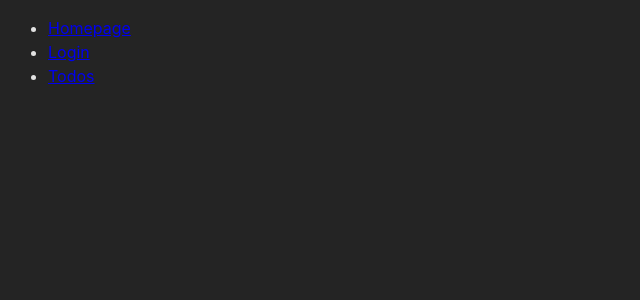
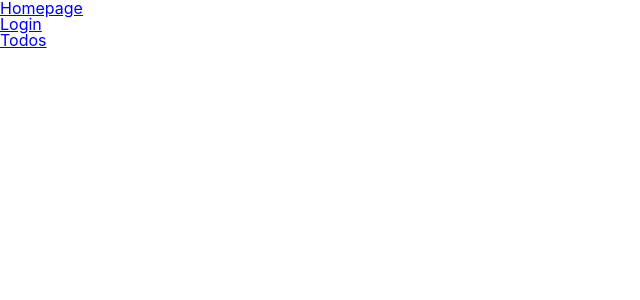
Before and after one commit to donezombie/react-boider-plate-ts, a React (Vite) app: page / in a window 1280 px wide. Shown: the top 300 px of the page, without its empty margins (0-640 px from the left). Built offline with nearby package versions, Linux system fonts and the light colour scheme.

Commit message:
Add SASS

```diff
--- a/package.json
+++ b/package.json
@@ -35,6 +35,7 @@
     "eslint-config-prettier": "^8.6.0",
     "eslint-plugin-prettier": "^4.2.1",
     "eslint-plugin-react": "^7.32.2",
+    "sass": "^1.58.0",
     "typescript": "^4.9.3",
     "vite": "^4.1.0",
     "vite-tsconfig-paths": "^4.0.5",
--- a/src/index.css
+++ b/src/index.css
@@ -1,12 +1,5 @@
 :root {
   font-family: Inter, system-ui, Avenir, Helvetica, Arial, sans-serif;
-    line-height: 1.5;
-    font-weight: 400;
-
-    color-scheme: light dark;
-    color: rgba(255, 255, 255, 0.87);
-    background-color: #242424;
-
   font-synthesis: none;
   text-rendering: optimizeLegibility;
   -webkit-font-smoothing: antialiased;
--- a/src/main.tsx
+++ b/src/main.tsx
@@ -7,6 +7,7 @@
 const queryClient = new QueryClient();
 
 import './index.css';
+import './styles/styles.scss';
 
 ReactDOM.createRoot(document.getElementById('root') as HTMLElement).render(
   <React.StrictMode>
--- a/src/providers/AuthenticationProvider.tsx
+++ b/src/providers/AuthenticationProvider.tsx
@@ -14,6 +14,7 @@
   | { type: 'LOGIN_SUCCESS'; token: string }
   | { type: 'LOGGING_OUT_SUCCESS' }
   | { type: 'LOGGING_OUT_FAILED' };
+
 type State = {
   token: string;
   isLogged: boolean;
--- /dev/null
+++ b/src/styles/mixins.scss
@@ -0,0 +1,17 @@
+@mixin mobile {
+  @media (max-width: 496) {
+    @content;
+  }
+}
+
+@mixin tablet {
+  @media (min-width: 768px) {
+    @content;
+  }
+}
+
+@mixin desktop {
+  @media (min-width: 1200px) {
+    @content;
+  }
+}
--- /dev/null
+++ b/src/styles/reset.scss
@@ -0,0 +1,141 @@
+/* http://meyerweb.com/eric/tools/css/reset/
+   v2.0 | 20110126
+   License: none (public domain)
+*/
+
+html,
+body,
+div,
+span,
+applet,
+object,
+iframe,
+h1,
+h2,
+h3,
+h4,
+h5,
+h6,
+p,
+blockquote,
+pre,
+a,
+abbr,
+acronym,
+address,
+big,
+cite,
+code,
+del,
+dfn,
+em,
+img,
+ins,
+kbd,
+q,
+s,
+samp,
+small,
+strike,
+strong,
+sub,
+sup,
+tt,
+var,
+b,
+u,
+i,
+center,
+dl,
+dt,
+dd,
+ol,
+ul,
+li,
+fieldset,
+form,
+label,
+legend,
+table,
+caption,
+tbody,
+tfoot,
+thead,
+tr,
+th,
+td,
+article,
+aside,
+canvas,
+details,
+embed,
+figure,
+figcaption,
+footer,
+header,
+hgroup,
+menu,
+nav,
+output,
+ruby,
+section,
+summary,
+time,
+mark,
+audio,
+video {
+  margin: 0;
+  padding: 0;
+  border: 0;
+  font-size: 100%;
+  font: inherit;
+  vertical-align: baseline;
+}
+/* HTML5 display-role reset for older browsers */
+article,
+aside,
+details,
+figcaption,
+figure,
+footer,
+header,
+hgroup,
+menu,
+nav,
+section {
+  display: block;
+}
+body {
+  line-height: 1;
+}
+ol,
+ul {
+  list-style: none;
+}
+blockquote,
+q {
+  quotes: none;
+}
+blockquote:before,
+blockquote:after,
+q:before,
+q:after {
+  content: '';
+  content: none;
+}
+table {
+  border-collapse: collapse;
+  border-spacing: 0;
+}
+
+html body .app.flex-row.align-items-center {
+  height: 100vh;
+}
+
+// ie11 floating footer temp fix, react only
+@media screen and (-ms-high-contrast: active), (-ms-high-contrast: none) {
+  #root {
+    display: flex;
+    flex-direction: column;
+  }
+}
--- /dev/null
+++ b/src/styles/styles.scss
@@ -0,0 +1,3 @@
+@import './reset.scss';
+@import './variables.scss';
+@import './mixins.scss';
--- /dev/null
+++ b/src/styles/variables.scss
@@ -0,0 +1,4 @@
+:root {
+  --color-white: #fff;
+  --color-black: #000;
+}
```
Also changed, not shown: 1 other file (tests, documents, lock files or other folders). Lines whose indentation alone changed are shown as unchanged.
